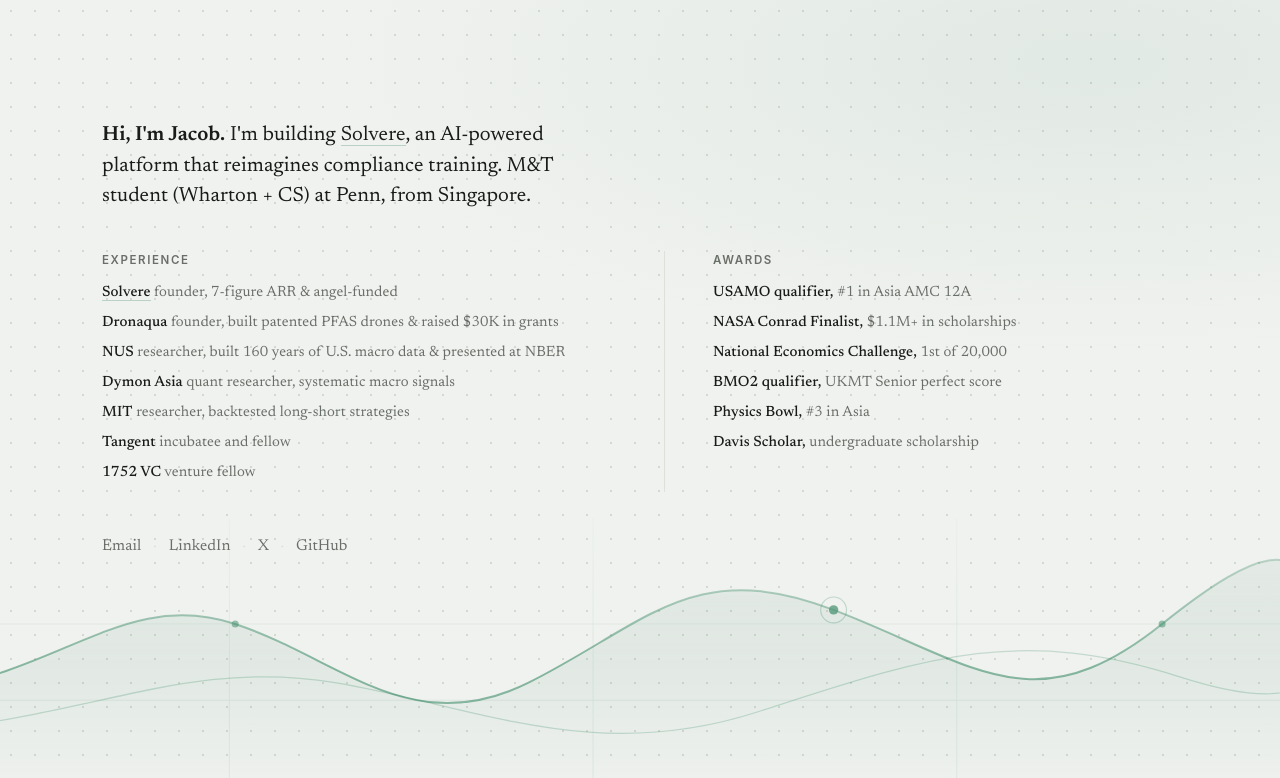
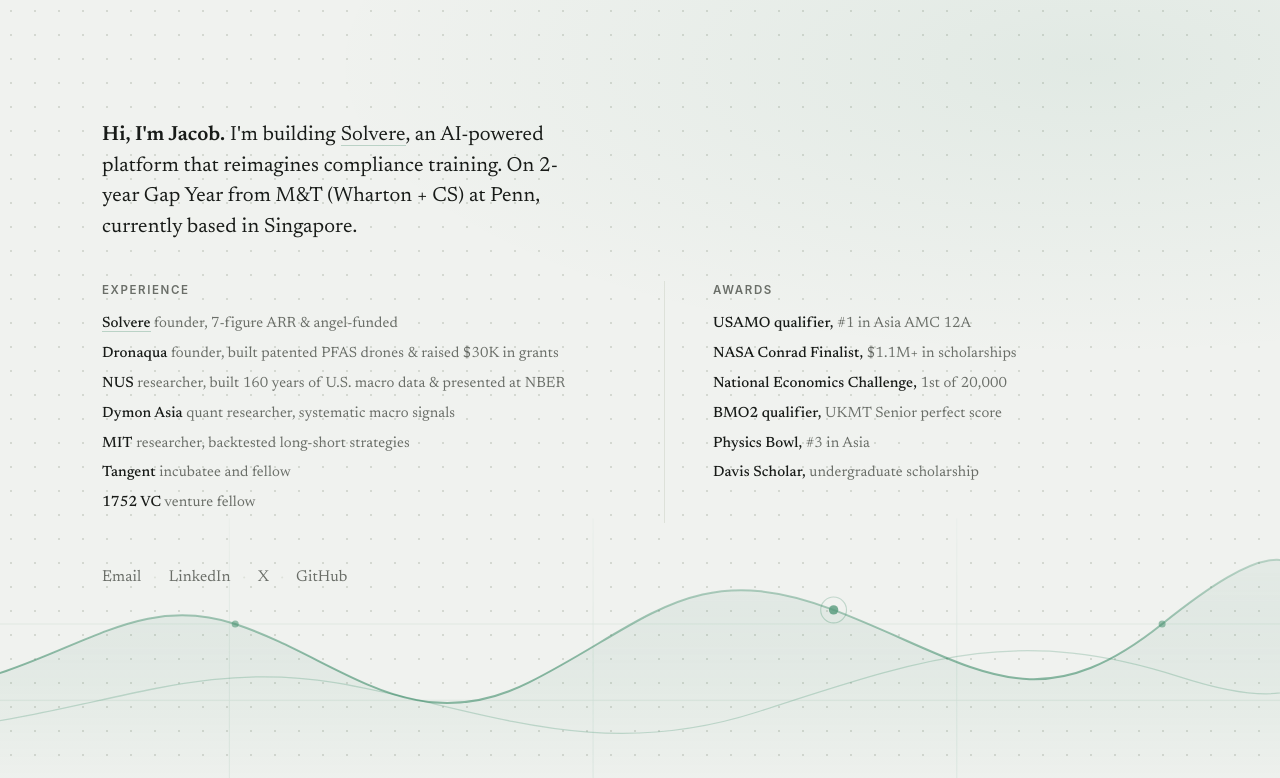
Before and after one commit to jacobwanghy/jacobwanghy.github.io, a plain HTML site: page index.html in a window 1280 px wide. Shown: the top 778 px of the page. Drawn offline with Linux system fonts and the light colour scheme.

Commit message:
Update intro: gap year wording
Co-Authored-By: Claude Opus 4.8 <noreply@anthropic.com>

```diff
--- a/index.html
+++ b/index.html
@@ -141,7 +141,7 @@
     <p class="intro">
       <span class="n">Hi, I'm Jacob.</span> I'm building
       <a href="https://solvere.sg" target="_blank" rel="noopener">Solvere</a>, an AI-powered
-      platform that reimagines compliance training. M&amp;T student (Wharton + CS) at Penn, from Singapore.
+      platform that reimagines compliance training. On 2-year Gap Year from M&amp;T (Wharton + CS) at Penn, currently based in Singapore.
     </p>
 
     <div class="cols">
```
